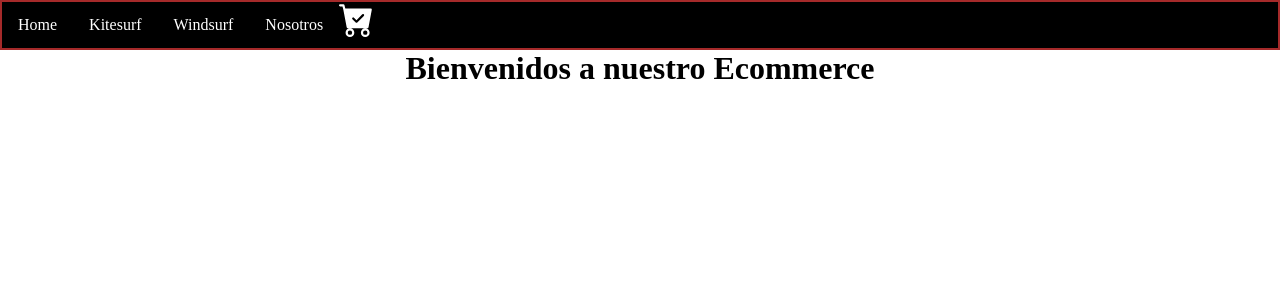
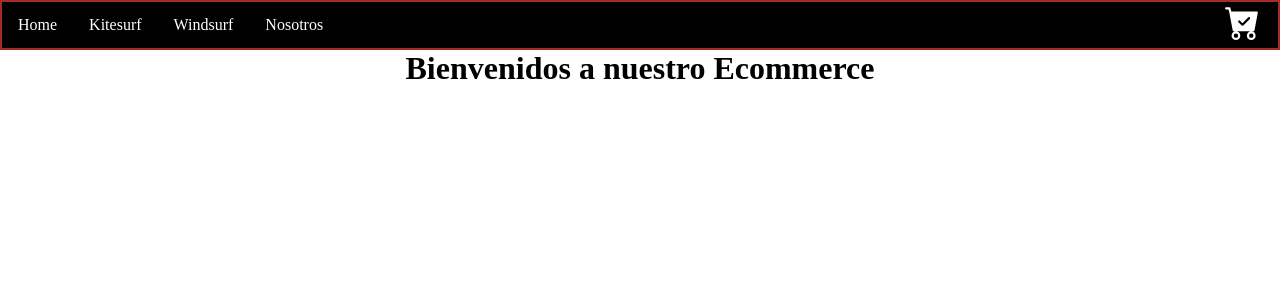
Before and after one commit to trussoromera/proyecto-react-js, a React (Vite) app: page / in a window 1280 px wide. Shown: the top 300 px of the page. Built offline with nearby package versions, Linux system fonts and the light colour scheme.

Commit message:
agregando

```diff
--- a/src/components/CartWidget/index.jsx
+++ b/src/components/CartWidget/index.jsx
@@ -4,7 +4,11 @@ import { BsFillCartCheckFill } from 'react-icons/bs';
 
 const CardWidget = () => {
 return (
-    <div>
+    <div style={{
+        position: 'absolute',
+        right: '20px',
+        top: '5px'
+    }}>
         <BsFillCartCheckFill color='white' size={35}/>
     </div>
 )
```
